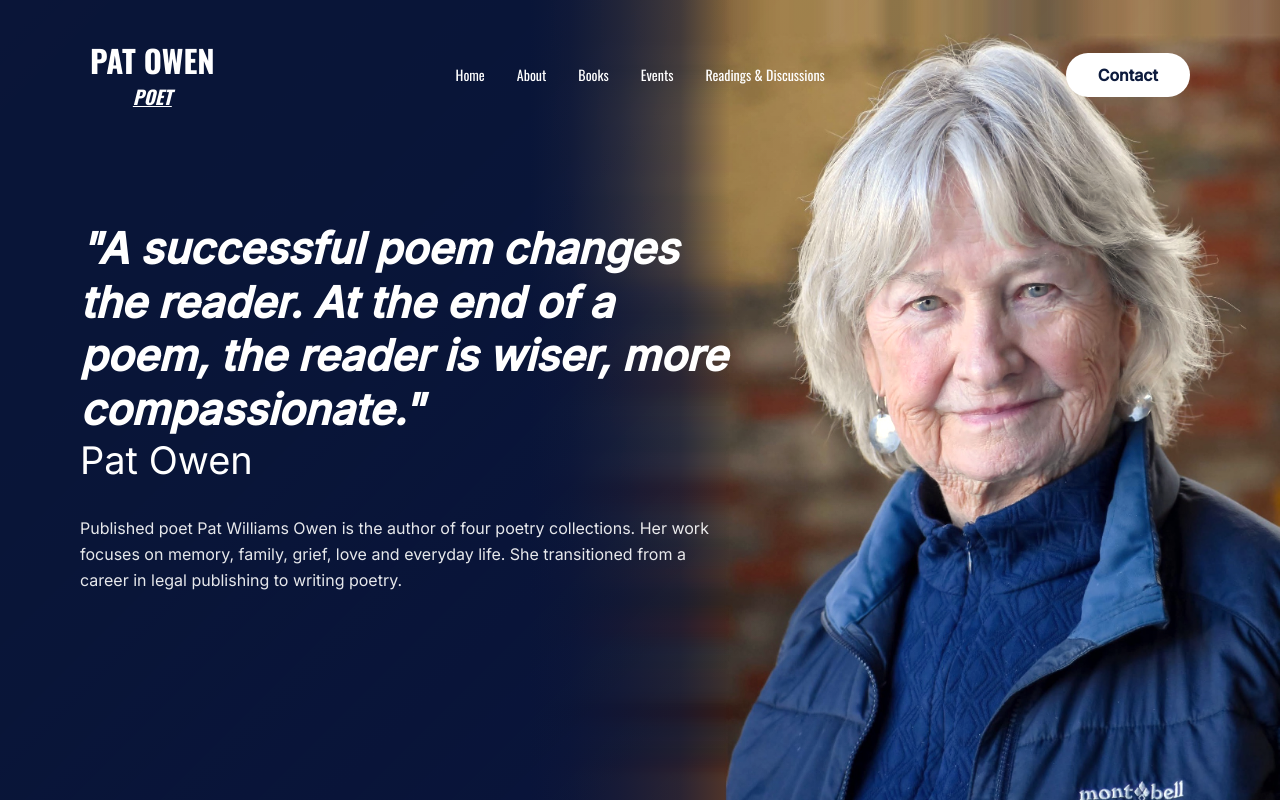
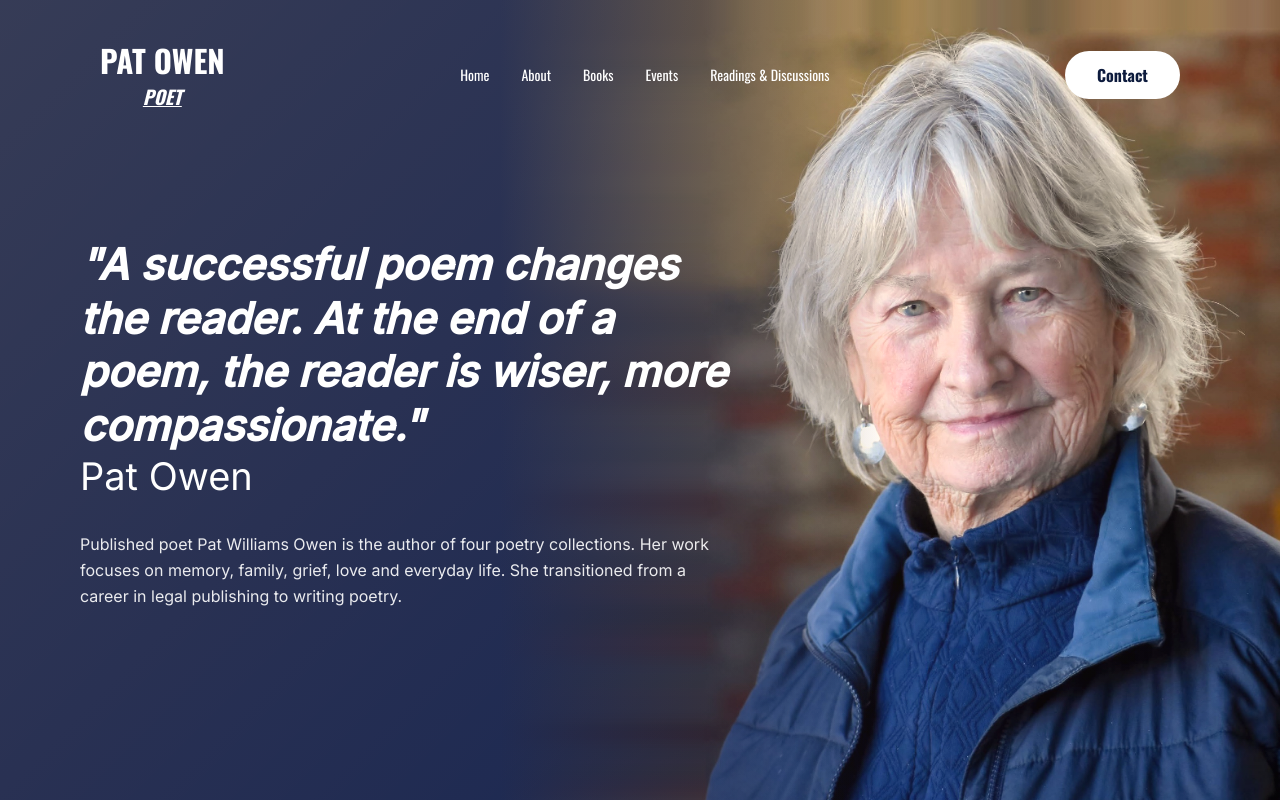
Before and after one commit to lilamcguirk/patowenpoet, a React (Vite) app: page / in a window 1280 px wide. Built offline with nearby package versions, Linux system fonts and the light colour scheme.

Commit message:
Finalizing nav and header

```diff
--- a/src/components/Header.css
+++ b/src/components/Header.css
@@ -2,6 +2,20 @@ body
 {
     margin: 0;
     min-height: 100vh;
+}
+
+:root {
+    --photo-width: 780px;
+    --fade-width: 380px; /* was 240px — more distance to ease out over */
+}
+
+.hero-photo-wrap
+{
+    position: absolute;
+    right: 0;
+    top: 0;
+    height: 100%;
+    width: var(--photo-width);
 }
 
 .hero
@@ -10,26 +24,7 @@ body
     height: 800px;
     overflow: hidden;
     font-family: 'Inter', sans-serif;
-    background-color: rgb(8, 20, 58);
-}
-
-.hero-photo-wrap
-{
-    position: absolute;
-    right: 0;
-    top: 0;
-    height: 100%;
-    width: 750px;
-}
-
-.hero-photo
-{
-    width: 100%;
-    height: 100%;
-    object-fit: cover;
-    object-position: 100% 65%;
-    filter: sepia(20%) saturate(120%) brightness(1.02);
-    display: block;
+    background: rgb(16, 34, 82);
 }
 
 .hero-photo-fade
@@ -38,12 +33,21 @@ body
     inset: 0;
     background: linear-gradient(
       to right,
-      rgb(8, 20, 58) 0px,
-      rgba(8, 20, 58, 0.95) 40px,
-      rgba(8, 20, 58, 0.8) 90px,
-      rgba(8, 20, 58, 0.55) 150px,
-      transparent 200px
+      rgb(6, 14, 42) 0%,
+      rgb(10, 24, 64) calc(100% - var(--photo-width) - 350px),
+      rgb(16, 34, 82) calc(100% - var(--photo-width)),
+      rgba(16, 34, 82, 0) calc(100% - var(--photo-width) + var(--fade-width))
     );
+}
+
+.hero-photo
+{
+    width: 100%;
+    height: 100%;
+    object-fit: cover;
+    object-position: 100% 55%;
+    filter: sepia(20%) saturate(120%) brightness(1.02);
+    display: block;
 }
 
 .hero-overlay
@@ -52,11 +56,11 @@ body
     inset: 0;
     background: linear-gradient(
       135deg,
-      rgba(255, 165, 90, 0.14) 0%,
-      rgba(255, 140, 70, 0.06) 45%,
-      transparent 80%
+      rgba(255, 195, 110, 0.16) 0%,
+      rgba(255, 175, 90, 0.1) 40%,
+      rgba(255, 165, 80, 0.05) 70%,
+      rgba(255, 165, 80, 0.02) 100%
     );
-    mix-blend-mode: overlay;
     pointer-events: none;
     z-index: 1;
 }
@@ -75,7 +79,7 @@ body
     flex-wrap: wrap;
     justify-content: center;
     justify-content: space-between;
-    padding: 40px 90px 0 90px;
+    padding: 40px 100px 0 100px;
 }
 
 .brand h1
@@ -131,17 +135,18 @@ body
 {
     background: #fff;
     color: #0d1b3d;
-    font-weight: 600;
+    font-weight: 700;
     padding: 0.75rem 2rem;
     border-radius: 999px;
     text-decoration: none;
     white-space: nowrap;
+    font-family: 'Oswald', serif;
 }
 
 .hero-content
 {
     max-width: 650px;
-    padding: 7rem 5rem 5rem;
+    padding: 8rem 5rem 5rem;
 }
 
 .hero-content blockquote
```
